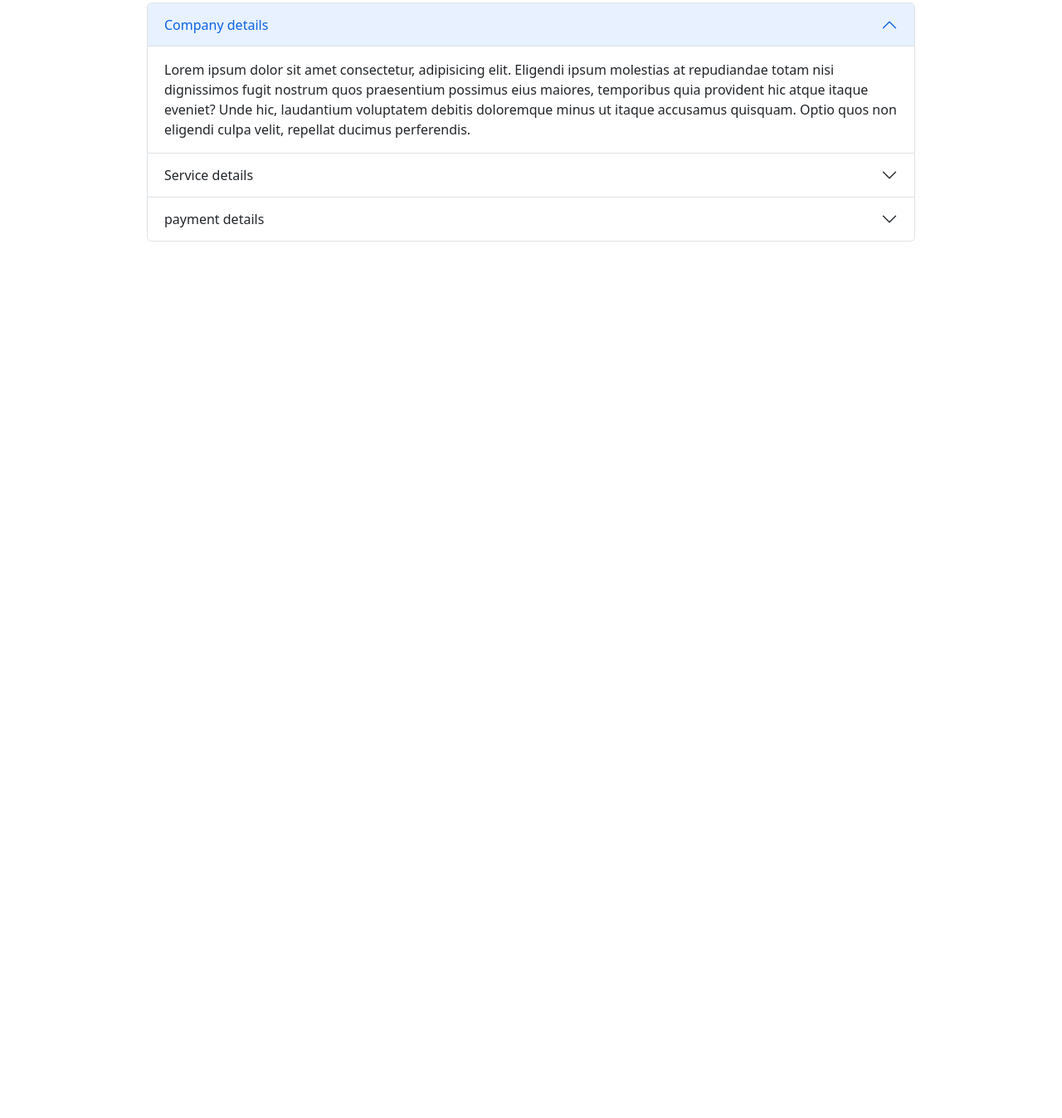
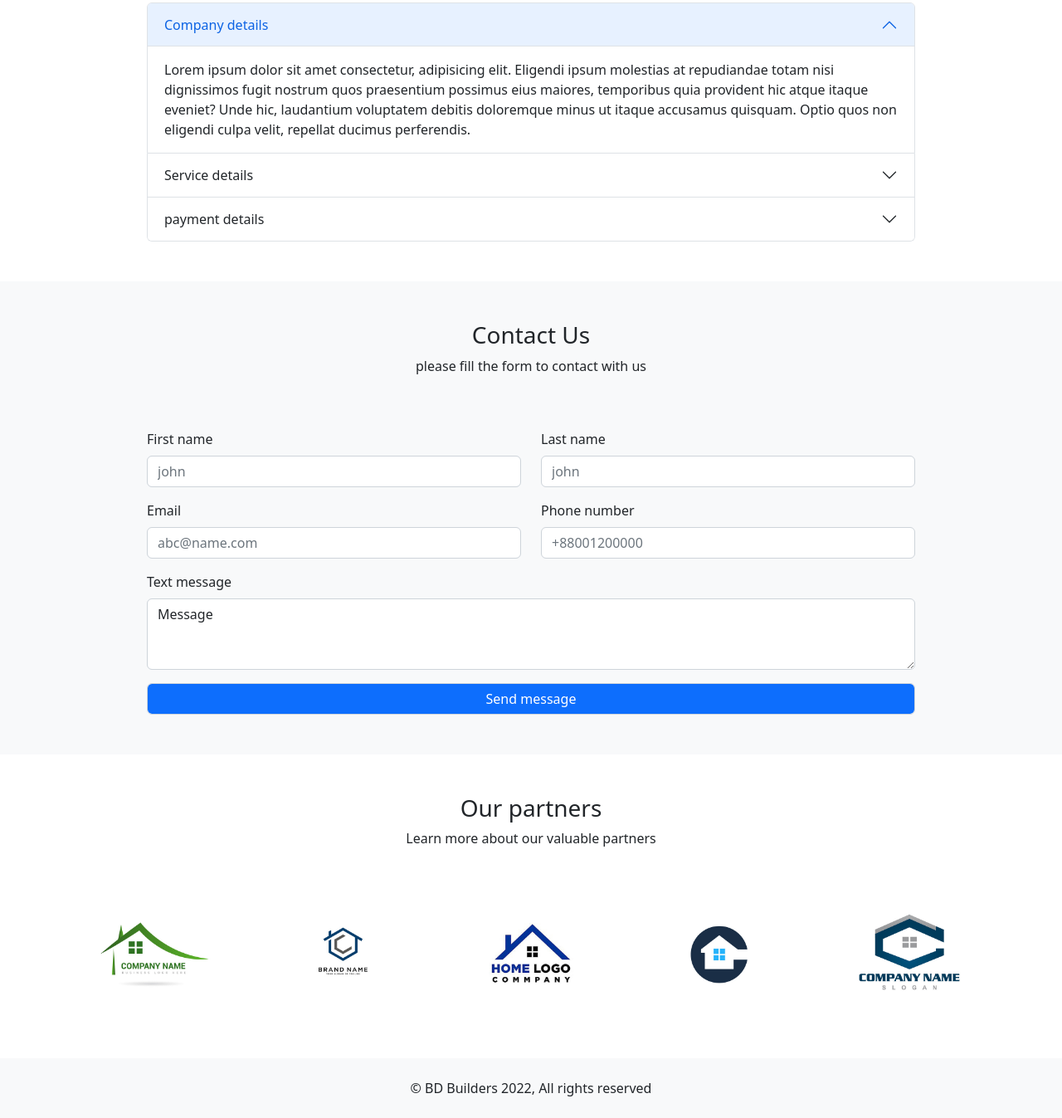
Before and after one commit to DIPENDU100/bd-builders, a plain HTML site: page index.html in a window 1280 px wide. Shown: the part 1908-3255 px from the top of the page at 83% size. Before the commit the page ends 2247 px from the top, so only its background shows below. Drawn offline with nearby package versions, Linux system fonts and the light colour scheme.

Commit message:
footer area completed

```diff
--- a/index.html
+++ b/index.html
@@ -19,10 +19,10 @@
             <div class="collapse navbar-collapse" id="navbarNavAltMarkup">
              <div class="navbar-nav ms-auto">
               <a class="nav-link active" aria-current="page" href="#">Home</a>
-                  <a class="nav-link" href="#">About</a>
-                  <a class="nav-link" href="#">Services</a>
-                  <a class="nav-link" href="#">Blog</a>
-                  <a class="nav-link" href="#">Contact</a>
+              <a class="nav-link" href="#about-area">About</a>
+              <a class="nav-link" href="#Service-area">Services</a>
+              <a class="nav-link" href="#details-area">Blog</a>
+              <a class="nav-link" href="#contact-area">Contact</a>
               </div>
             </div>
             </div>
@@ -82,7 +82,7 @@
         </div>
 
          <!-- About area -->
-      <div class="about-area py-5">
+      <div class="about-area py-5" id="about-area">
         <div class="container">
           <div class="row">
             <div class="col-lg-6">
@@ -104,7 +104,7 @@
         </div>
       </div>
        <!-- Service area -->
-       <div class="service-area py-5 bg-light">
+       <div class="service-area py-5 bg-light" id="Service-area">
         <div class="container">
           <div class="row">
             <div class="col-lg-6 offset-lg-3">
@@ -159,7 +159,7 @@
         </div>
       </div>
       <!-- details area -->
-      <div class="details-area py-5">
+      <div class="details-area py-5" id="details-area">
         <div class="container">
           <div class="row">
             <div class="section-heading text-center mb-5">
@@ -213,7 +213,111 @@
           </div>
         </div>
       </div>
+       <!-- contact area -->
+       <div class="contact-area py-5 bg-light" id="contact-area">
+        <div class="container">
+          <div class="row">
+            <div class="section-heading text-center mb-5">
+              <h3>Contact Us</h3>
+              <p>please fill the form to contact with us</p>
+            </div>
+          </div>
+          <div class="row">
+            <div class="col-lg-10 offset-lg-1">
+              <form action="">
+                <div class="row">
+                  <div class="col-lg-6">
+                    <div class="mb-3">
+                      <label for="First name" class="form-label">First name</label>
+                      <input type="text" class="form-control" id="First name" placeholder="john">
+                    </div>
+                  </div>
+                  <div class="col-lg-6">
+                    <div class="mb-3">
+                      <label for="last name" class="form-label">Last name</label>
+                      <input type="text" class="form-control" id="last name" placeholder="john">
+                    </div>
+                  </div>
+                  <div class="col-lg-6">
+                    <div class="mb-3">
+                      <label for="email" class="form-label">Email</label>
+                      <input type="email" class="form-control" id="email" placeholder="abc@name.com">
+                    </div>
+                  </div>
+                  <div class="col-lg-6">
+                    <div class="mb-3">
+                      <label for="phone-number" class="form-label">Phone number</label>
+                      <input type="tel" class="form-control" id="phone-number" placeholder="+88001200000">
+                    </div>
+                  </div>
+                  <div class="col-lg-12">
+                    <div class="mb-3">
+                      <label for="text-message" class="form-label">Text message</label>
+                      <textarea class="form-control" id="text-message" rows="3" placeholder="">Message</textarea>
+                    </div>
+                </div>
+                <div class="col-lg-12">
+                <input type="submit" value="Send message" class="form-control bg-primary text-white">
+                  </div>
+                </div>
+              </form>
+            </div>
+          </div>
+        </div>
+      </div>
+      <!-- Partner area -->
+      <div class="Partner-area py-5">
+        <div class="container">
+          <div class="row">
+            <div class="col-lg-6 offset-lg-3">
+              <div class="section-heading text-center mb-5">
+                <h3>Our partners</h3>
+                <p>Learn more about our valuable partners</p>
+              </div>
+            </div>
+          </div>
+          <div class="row row-cols-lg-5 row-cols-2 justify-content-center">
+            <div class="col">
+              <div class="partner-image p-4">
+                <img src="image/p-one.jpg" alt="partner image" class="w-100">
+              </div>
+            </div>
+            <div class="col">
+              <div class="partner-image p-4">
+                <img src="image/p-two.jpg" alt="partner image" class="w-100">
+              </div>
+            </div>
+            <div class="col">
+              <div class="partner-image p-4">
+                <img src="image/p-three.jpg" alt="partner image" class="w-100">
+              </div>
+            </div>
+            <div class="col">
+              <div class="partner-image p-4">
+                <img src="image/p-four.jpg" alt="partner image" class="w-100">
+              </div>
+            </div>
+            <div class="col">
+              <div class="partner-image p-4">
+                <img src="image/p-five.jpg" alt="partner image" class="w-100">
+              </div>
+            </div>
+          </div>
+        </div>
+      </div>
     </main>
+        </main>
+         <!-- Footer area -->
+    <div class="footer bg-light py-4">
+        <div class="container">
+          <div class="footer-text text-center">
+            <p class="m-0">&copy BD Builders 2022, All rights reserved</p>
+          </div>
+        </div>
+      </div>
       <script src="https://cdn.jsdelivr.net/npm/bootstrap@5.2.2/dist/js/bootstrap.bundle.min.js" integrity="sha384-OERcA2EqjJCMA+/3y+gxIOqMEjwtxJY7qPCqsdltbNJuaOe923+mo//f6V8Qbsw3" crossorigin="anonymous"></script>
     </body>
   </html>
+    <script src="https://cdn.jsdelivr.net/npm/bootstrap@5.2.2/dist/js/bootstrap.bundle.min.js" integrity="sha384-OERcA2EqjJCMA+/3y+gxIOqMEjwtxJY7qPCqsdltbNJuaOe923+mo//f6V8Qbsw3" crossorigin="anonymous"></script>
+  </body>
+</html>
```
Lines whose indentation alone changed are shown as unchanged.
